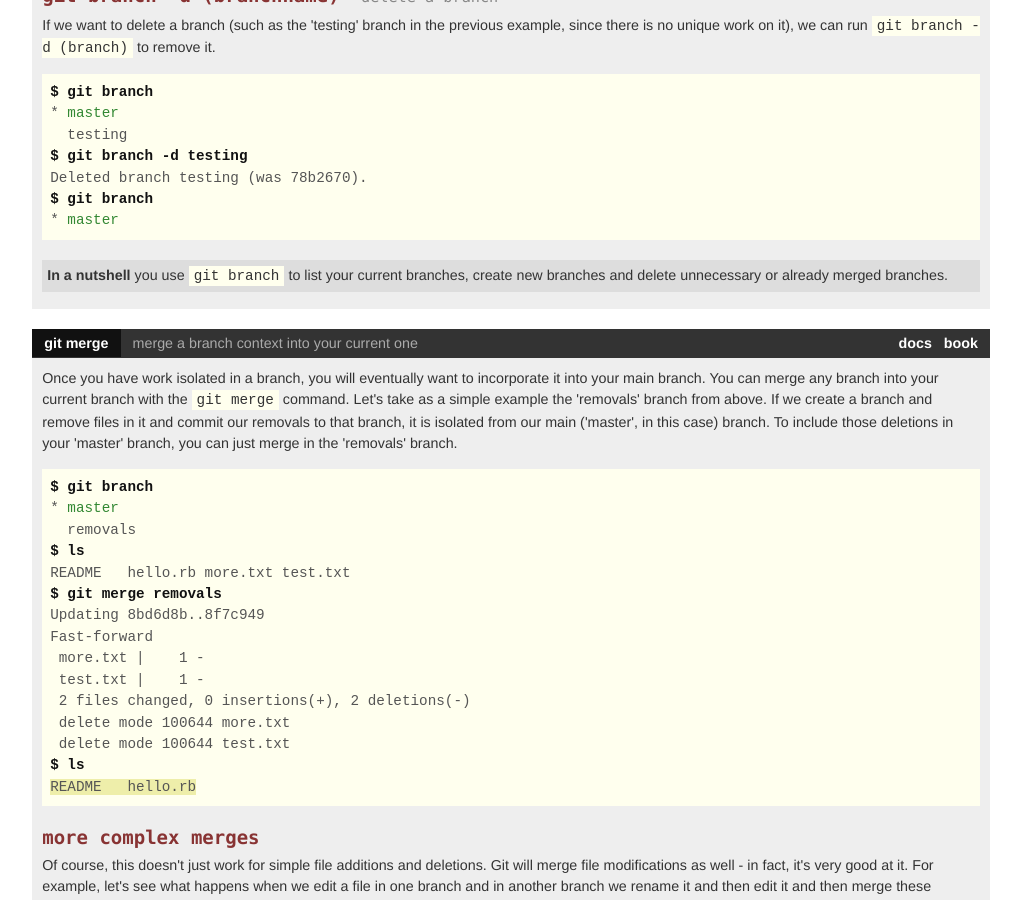
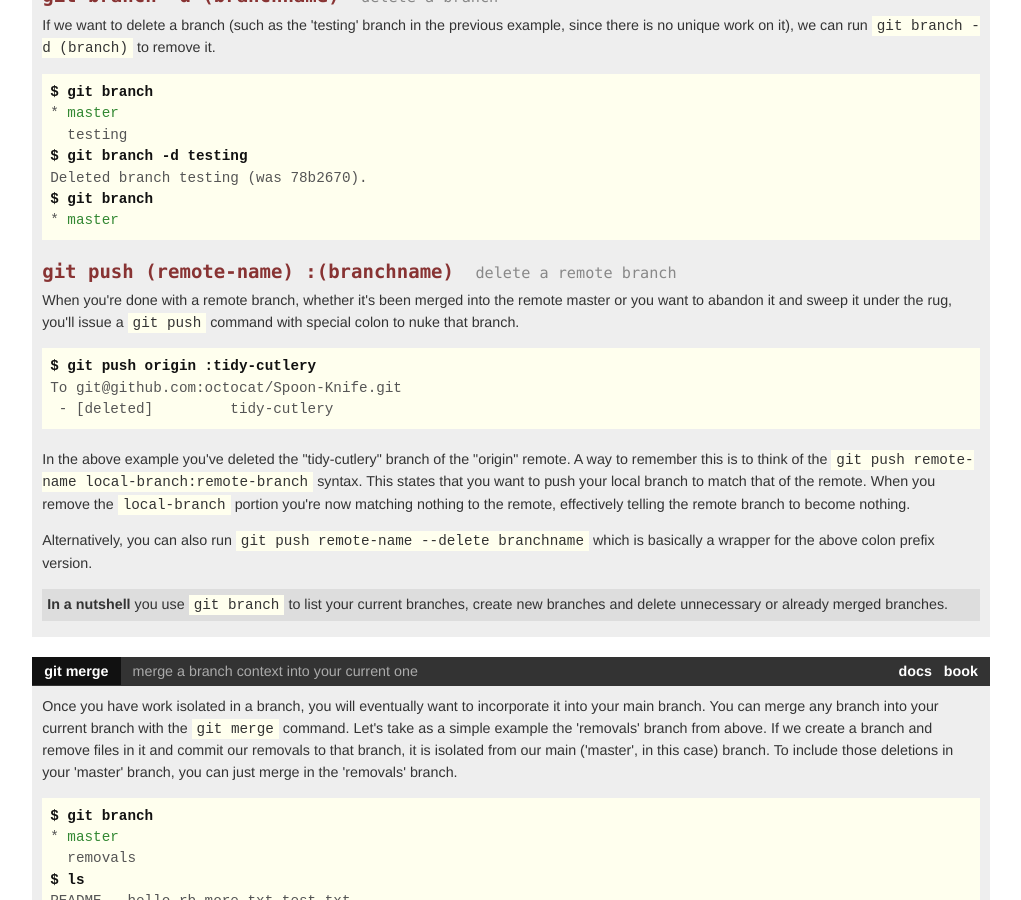
Before and after one commit to git/git-reference, a Jekyll site: the page built from branching/index.html, in a window 1280 px wide and 900 px high, scrolled down 2488 px. Shown: the whole window, without its empty margins (227-1248 px from the left). Built offline with Jekyll 4.4.1, drawn with Linux system fonts in a browser that asks for light colours; nearby versions of some CDN libraries; library files that are not in the unit come from our copies.

Commit message:
Adds instructions to delete remote branch
Syntax to delete remote branch is not the same as a local one.

Introduces the syntax mentioned in the book and
throws in the easier to remember one to boot.

Requested by, fixes #43

References:

- http://git-scm.com/book/en/Git-Branching-Remote-Branches
- http://stackoverflow.com/questions/2003505/delete-remote-branch

```diff
--- a/branching/index.html
+++ b/branching/index.html
@@ -203,7 +203,7 @@ README   hello.rb more.txt test.txt
 
     <p>If we want to delete a branch (such as the 'testing' branch in the
     previous example, since there is no unique work on it),
-    we can run <code>git branch -d (branch)</code> to remove it.
+    we can run <code>git branch -d (branch)</code> to remove it.</p>
 
 <pre>
 <b>$ git branch</b>
@@ -214,6 +214,36 @@ Deleted branch testing (was 78b2670).
 <b>$ git branch</b>
 * <span class="green">master</span>
 </pre>
+
+    <h4>
+      git push (remote-name) :(branchname)
+      <small>delete a remote branch</small>
+    </h4>
+
+    <p>When you're done with a remote branch, whether it's been merged
+    into the remote master or you want to abandon it and sweep it under
+    the rug, you'll issue a <code>git push</code> command with special
+    colon to nuke that branch.</p>
+
+<pre>
+<b>$ git push origin :tidy-cutlery</b>
+To git@github.com:octocat/Spoon-Knife.git
+ - [deleted]         tidy-cutlery
+</pre>
+
+    <p>In the above example you've deleted the "tidy-cutlery" branch
+    of the "origin" remote. A way to remember this is to think of the
+    <code>git push remote-name local-branch:remote-branch</code> syntax.
+    This states that you want to push your local branch to match that
+    of the remote. When you remove the <code>local-branch</code> portion
+    you're now matching nothing to the remote, effectively telling the
+    remote branch to become nothing.
+    </p>
+
+    <p>Alternatively, you can also run
+    <code>git push remote-name --delete branchname</code>
+    which is basically a wrapper for the above colon prefix version.
+    </p>
 
     <p class="nutshell">
     <b>In a nutshell</b> you use <code>git branch</code> to list your
```
